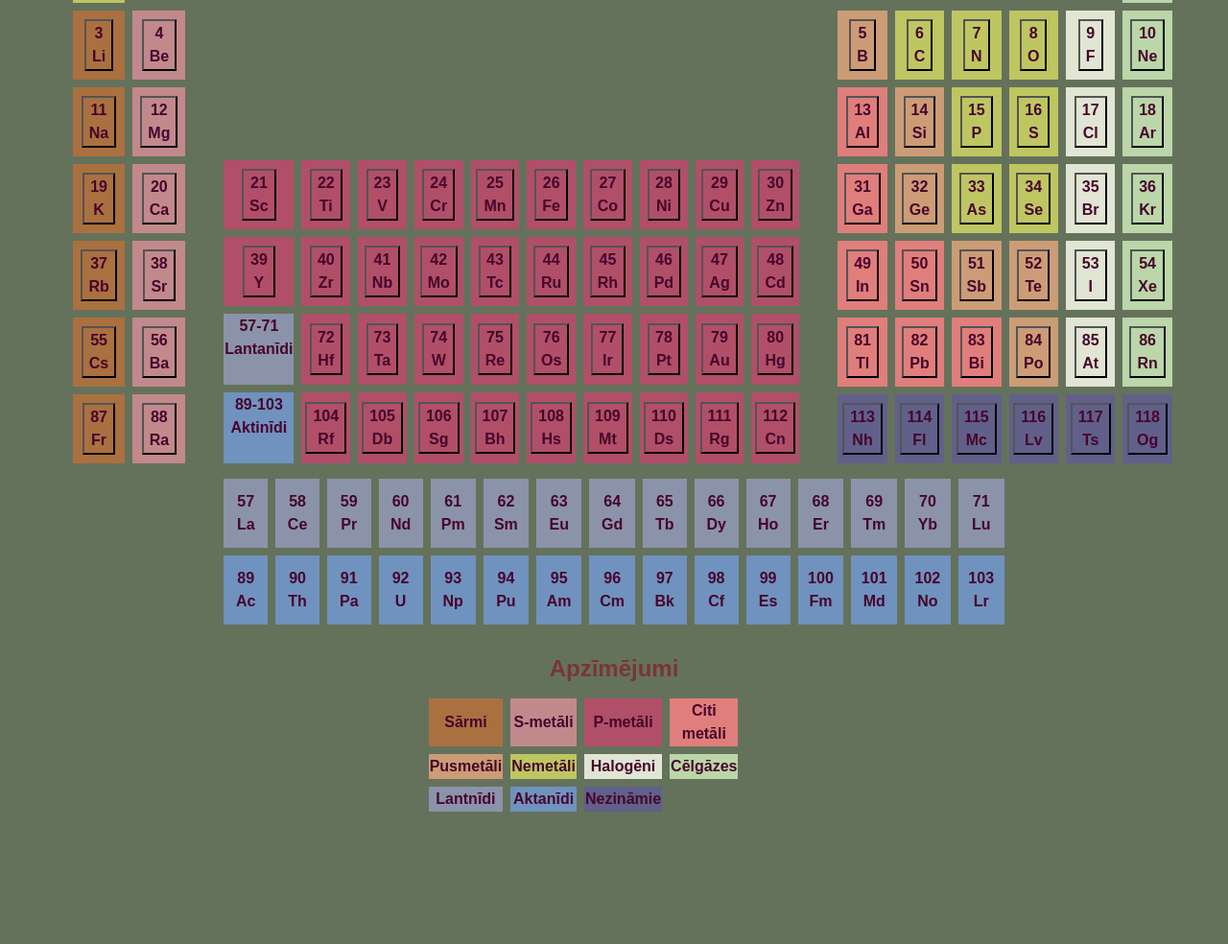
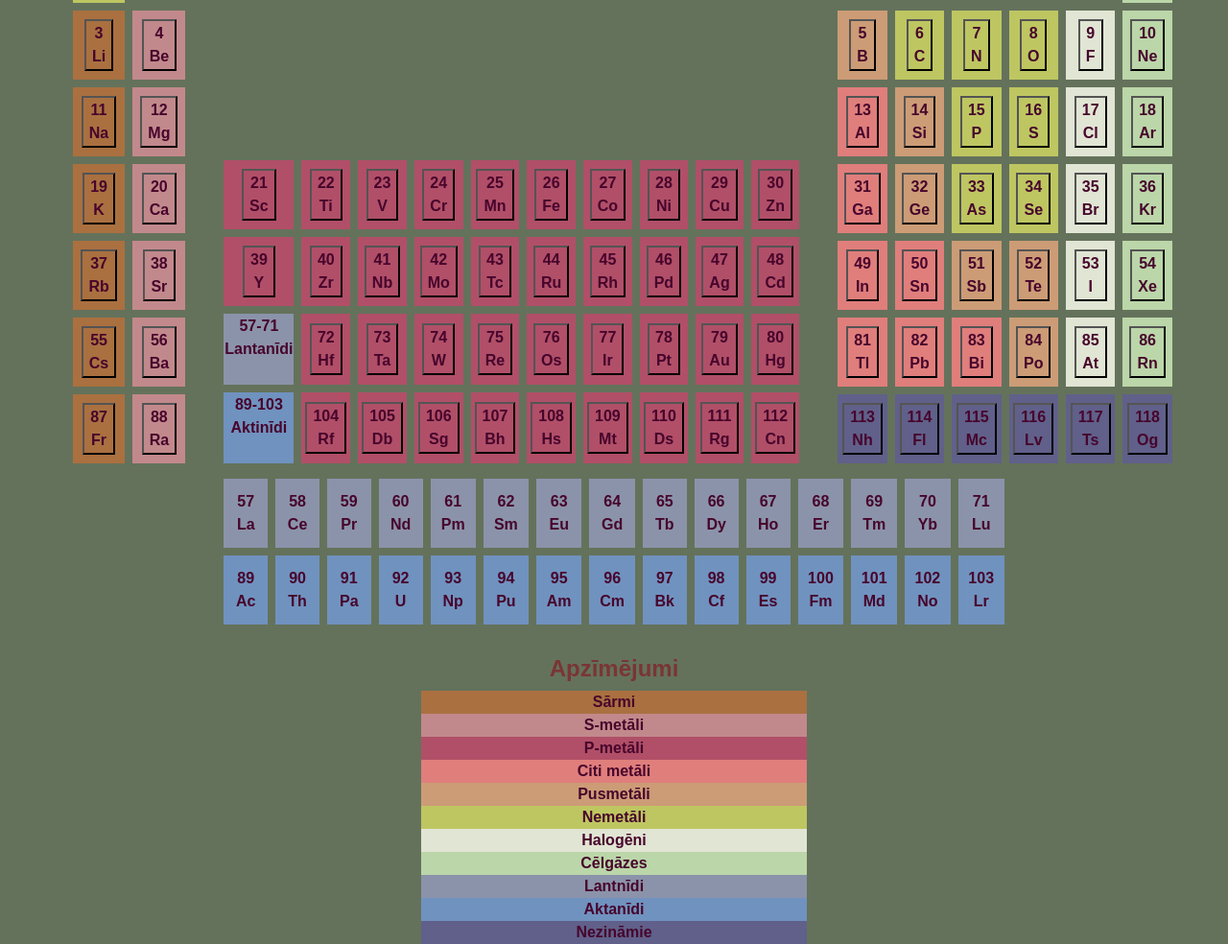
Before and after one commit to kristiansabols/kimija, a plain HTML site: page index.html in a window 1280 px wide. Shown: the part 172-1156 px from the top of the page at 96% size. Before the commit the page ends 1026 px from the top, so only its background shows below. Drawn offline with nearby package versions, Linux system fonts and the light colour scheme.

Commit message:
Update index.html
Centri

```diff
--- a/index.html
+++ b/index.html
@@ -392,21 +392,21 @@
         <div class="col-xl-4 col-12">
             <table>
                 <tr>
-                    <td id="Sārmi" class="color_2 text_color_green">Sārmi</td>
-                    <td id="S-metāli" class="color_3 text_color_red">S-metāli</td>
-                    <td id="P-metāli"class="color_5 text_color_red">P-metāli</td>
-                    <td id="Citi metāli"class="color_7 text_color_red">Citi metāli</td>
+                  <center <td id="Sārmi" class="color_2 text_color_green">Sārmi</td>
+                  <center <td id="S-metāli" class="color_3 text_color_red">S-metāli</td>
+                  <center <td id="P-metāli"class="color_5 text_color_red">P-metāli</td>
+                  <center <td id="Citi metāli"class="color_7 text_color_red">Citi metāli</td>
                 </tr>
                 <tr>
-                    <td id="Pusmetāli" class="color_6 text_color_green">Pusmetāli</td>
-                    <td id="Nemetāli"class="_color_1 text_color_red">Nemetāli</td>
-                    <td id="Halogēni"class="color_8 text_color_red">Halogēni</td>
-                    <td id="Cēlgāzes"class="color_9 text_color_red">Cēlgāzes</td>
+                  <center <td id="Pusmetāli" class="color_6 text_color_green">Pusmetāli</td>
+                  <center <td id="Nemetāli"class="_color_1 text_color_red">Nemetāli</td>
+                  <center <td id="Halogēni"class="color_8 text_color_red">Halogēni</td>
+                  <center <td id="Cēlgāzes"class="color_9 text_color_red">Cēlgāzes</td>
                 </tr>
                 <tr>
-                    <td id="Lantonīdi" class="color_4 text_color_green">Lantnīdi</td>
-                    <td id="Aktanīdi"class="color_12 text_color_red">Aktanīdi</td>
-                    <td id="Nezināmie"class="color_11 text_color_red">Nezināmie</td>
+                  <center <td id="Lantonīdi" class="color_4 text_color_green">Lantnīdi</td>
+                  <center <td id="Aktanīdi"class="color_12 text_color_red">Aktanīdi</td>
+                  <center <td id="Nezināmie"class="color_11 text_color_red">Nezināmie</td>
                 </tr>
             </table>
         </div>
```
